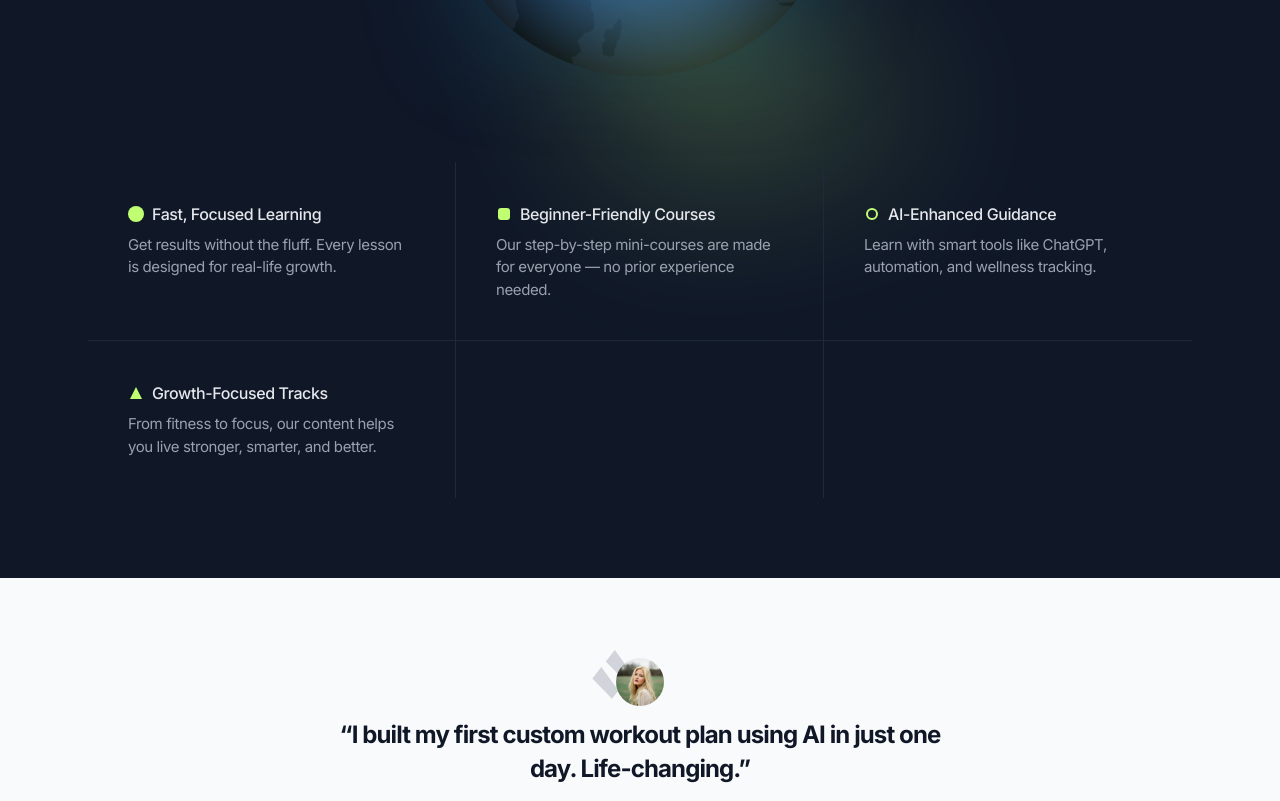
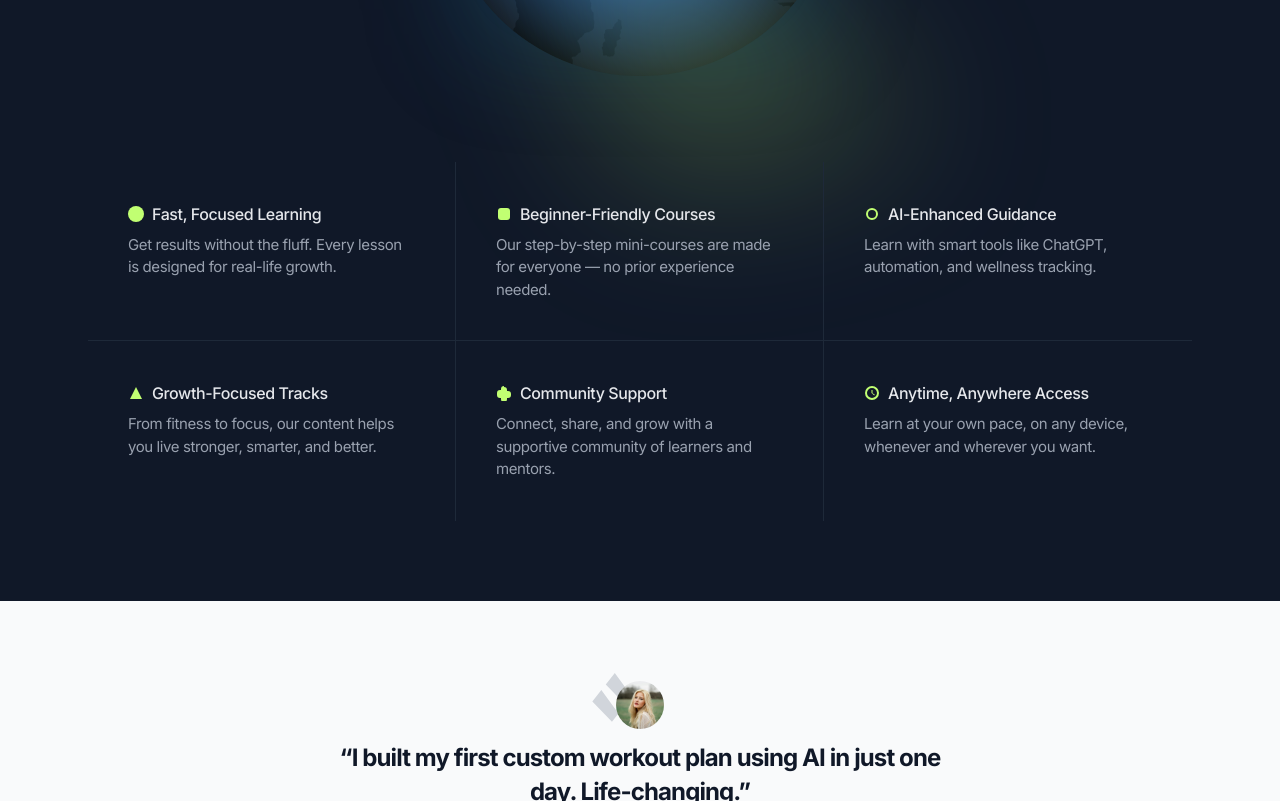
Before and after one commit to newchaptertech/skillrise, a Next.js app: page / in a window 1280 px wide. Shown: the part 2077-2878 px from the top of the page. Built offline with nearby package versions, Linux system fonts and the light colour scheme.

Commit message:
Add new features to FeaturesPlanet component: Community Support and Anytime, Anywhere Access, enhancing user engagement and learning flexibility.

```diff
--- a/components/features-planet.tsx
+++ b/components/features-planet.tsx
@@ -140,6 +140,42 @@ export default function FeaturesPlanet() {
                 smarter, and better.
               </p>
             </article>
+            {/* New Feature: Community Support */}
+            <article>
+              <h3 className="mb-2 flex items-center space-x-2 font-medium text-gray-200">
+                <svg
+                  xmlns="http://www.w3.org/2000/svg"
+                  width={16}
+                  height={16}
+                  fill="#c1ff72"
+                >
+                  <path d="M8 2a3 3 0 0 1 3 3v1h1a3 3 0 0 1 3 3v1a3 3 0 0 1-3 3h-1v1a3 3 0 0 1-3 3 3 3 0 0 1-3-3v-1H4a3 3 0 0 1-3-3V8a3 3 0 0 1 3-3h1V4a3 3 0 0 1 3-3z" />
+                </svg>
+                <span>Community Support</span>
+              </h3>
+              <p className="text-[15px] text-gray-400">
+                Connect, share, and grow with a supportive community of learners
+                and mentors.
+              </p>
+            </article>
+            {/* New Feature: Anytime, Anywhere Access */}
+            <article>
+              <h3 className="mb-2 flex items-center space-x-2 font-medium text-gray-200">
+                <svg
+                  xmlns="http://www.w3.org/2000/svg"
+                  width={16}
+                  height={16}
+                  fill="#c1ff72"
+                >
+                  <path d="M8 1a7 7 0 1 1 0 14A7 7 0 0 1 8 1zm0 2a5 5 0 1 0 0 10A5 5 0 0 0 8 3zm.5 2v3.25l2.25 1.35-.5.87L7.5 8V5h1z" />
+                </svg>
+                <span>Anytime, Anywhere Access</span>
+              </h3>
+              <p className="text-[15px] text-gray-400">
+                Learn at your own pace, on any device, whenever and wherever you
+                want.
+              </p>
+            </article>
           </div>
         </div>
       </div>
```
